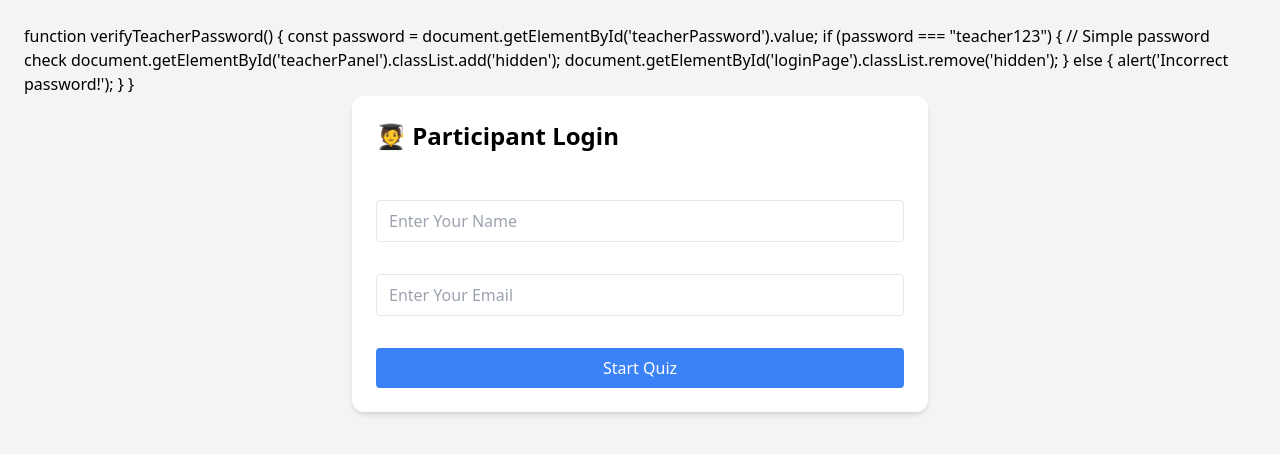
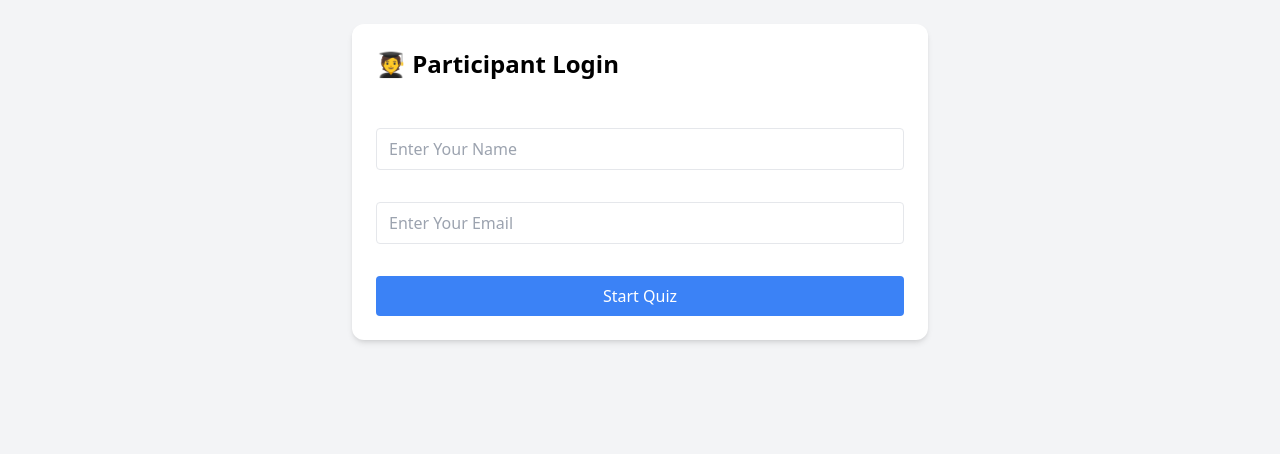
Before and after one commit to dimpal-6/Quiz, a plain HTML site: page index.html in a window 1280 px wide. Drawn offline with nearby package versions, Linux system fonts and the light colour scheme.

Commit message:
Update index.html

```diff
--- a/index.html
+++ b/index.html
@@ -8,16 +8,12 @@
 </head>
 <body class="bg-gray-100 min-h-screen p-6">
 
-function verifyTeacherPassword() {
-      const password = document.getElementById('teacherPassword').value;
+<div id="teacherPanel" class="max-w-xl mx-auto space-y-8 bg-white p-6 rounded-xl shadow-md hidden">
+    <h2 class="text-2xl font-bold mb-4">👨‍🏫 Teacher Panel</h2>
+    <input type="password" id="teacherPassword" placeholder="Enter Teacher Password" class="border rounded px-3 py-2 w-full mb-3">
+    <button onclick="verifyTeacherPassword()" class="bg-green-500 text-white px-4 py-2 rounded w-full">Verify</button>
+  </div>
 
-      if (password === "teacher123") { // Simple password check
-        document.getElementById('teacherPanel').classList.add('hidden');
-        document.getElementById('loginPage').classList.remove('hidden');
-      } else {
-        alert('Incorrect password!');
-      }
-    }
   <!-- Login Page (Name and Email for Participants) -->
   <div id="loginPage" class="max-w-xl mx-auto space-y-8 bg-white p-6 rounded-xl shadow-md">
     <h2 class="text-2xl font-bold mb-4">🧑‍🎓 Participant Login</h2>
```
